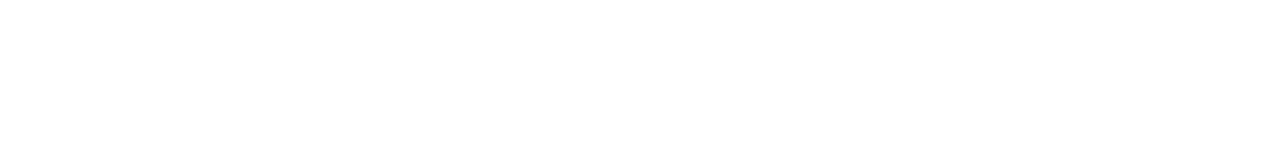
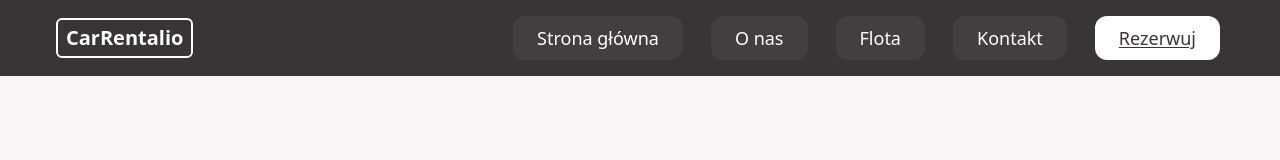
Before and after one commit to wp9975/car-rental-frontend, a React (Vite) app: page /car-rental-frontend/reservation in a window 1280 px wide. Before the commit this address had no page. Shown: the top 160 px of the page. Built offline with nearby package versions, Linux system fonts and the light colour scheme.

Commit message:
fix deploy

```diff
--- a/src/components/Navigation/Navbar.jsx
+++ b/src/components/Navigation/Navbar.jsx
@@ -22,7 +22,7 @@
             } transition-all duration-500 ease-in `}
           >
             <NavLink
-              to="/"
+              to="/car-rental-frontend/"
               onClick={() => setExpandNavbarToggle(false)}
               className={({isActive}) => isActive ? stylesLinkActive : stylesLink}
             >
@@ -31,14 +31,14 @@
 
 
             <NavLink
-              to="/about"
+              to="/car-rental-frontend/about"
               onClick={() => setExpandNavbarToggle(false)}
               className={({isActive}) => isActive ? stylesLinkActive : stylesLink}
             >
               O nas
             </NavLink>
             <NavLink
-              to="/fleet"
+              to="/car-rental-frontend/fleet"
               onClick={() => setExpandNavbarToggle(false)}
               className={({isActive}) => isActive ? stylesLinkActive : stylesLink}
             >
@@ -46,14 +46,14 @@
             </NavLink>
 
             <NavLink
-              to="/contact"
+              to="/car-rental-frontend/contact"
               onClick={() => setExpandNavbarToggle(false)}
               className={({isActive}) => isActive ? stylesLinkActive : stylesLink}
             >
               Kontakt
             </NavLink>
             <NavLink
-              to="/reservation"
+              to="/car-rental-frontend/reservation"
               onClick={() => setExpandNavbarToggle(false)}
               className={({isActive}) => isActive ? stylesLinkActive : stylesLink}
             >
```
Also changed, not shown: src/App.jsx (+6 -6 lines).
